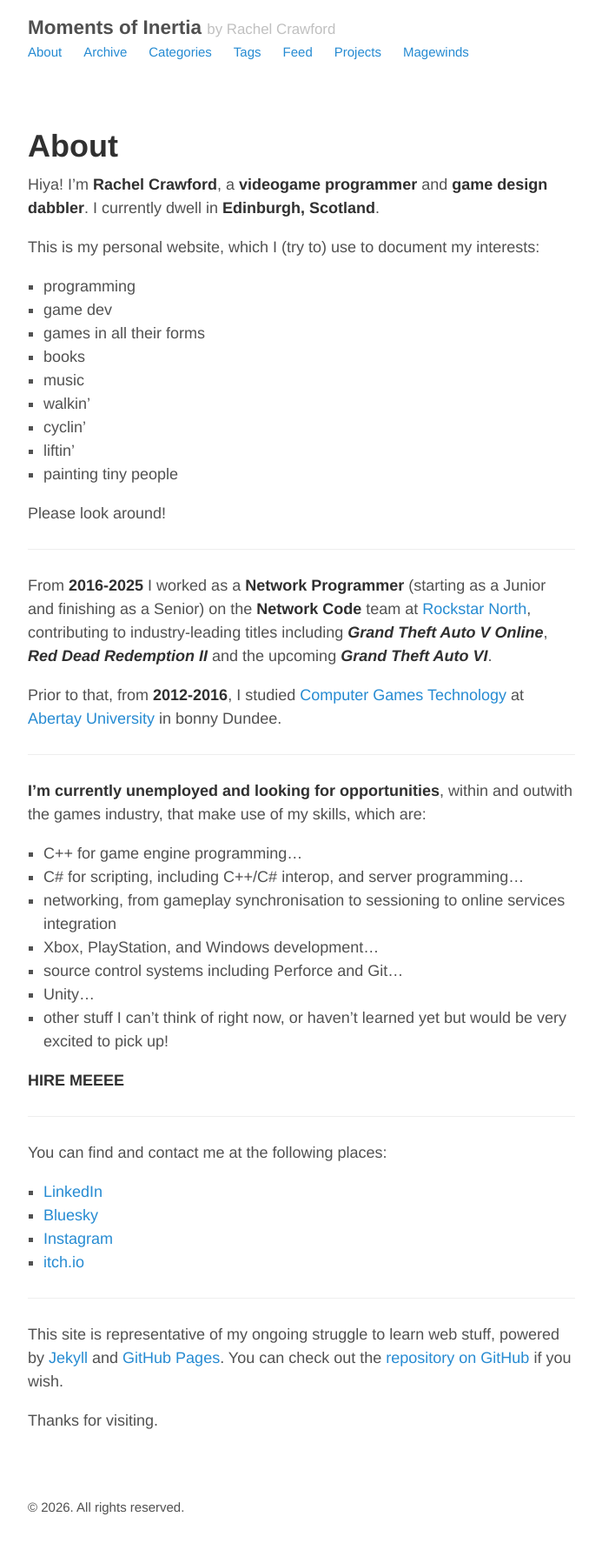
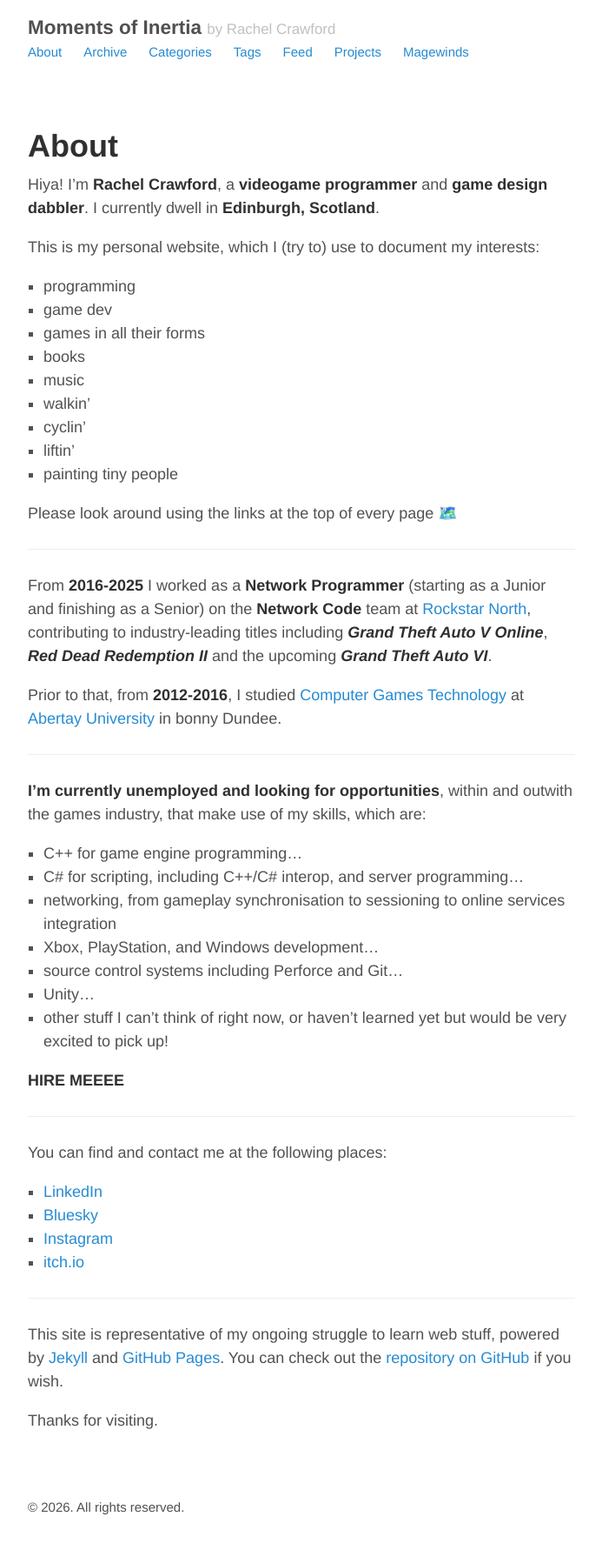
Before and after one commit to rachelnertia/rachelnertia.github.io, a Jekyll site: the page built from about.md, in a window 1280 px wide. Shown: the whole page at 87% size, without its empty margins (293-986 px from the left). Built offline with Jekyll 4.4.1, drawn with Linux system fonts in a browser that asks for light colours.

Commit message:
Update about.md

```diff
--- a/about.md
+++ b/about.md
@@ -17,7 +17,7 @@ This is my personal website, which I (try to) use to document my interests:
 - liftin'
 - painting tiny people
 
-Please look around!
+Please look around using the links at the top of every page 🗺️
 
 ___
 
```
